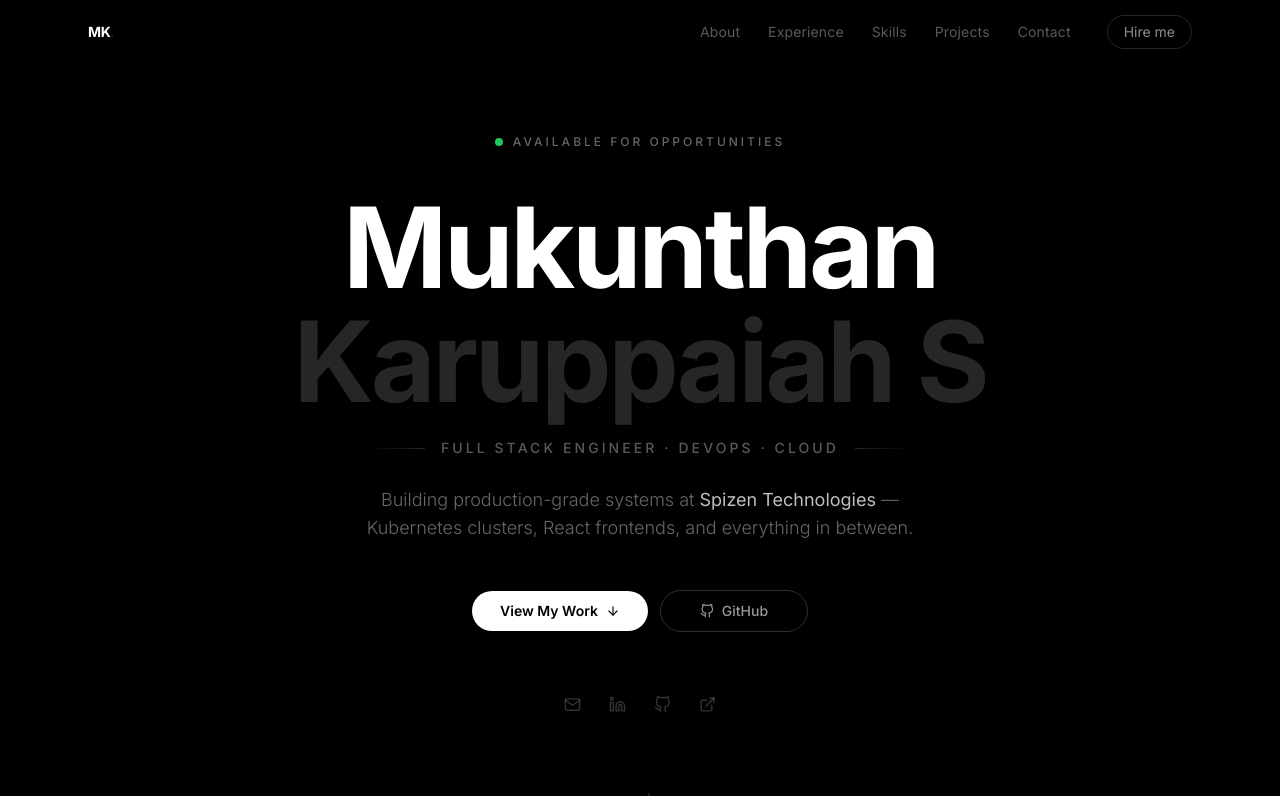
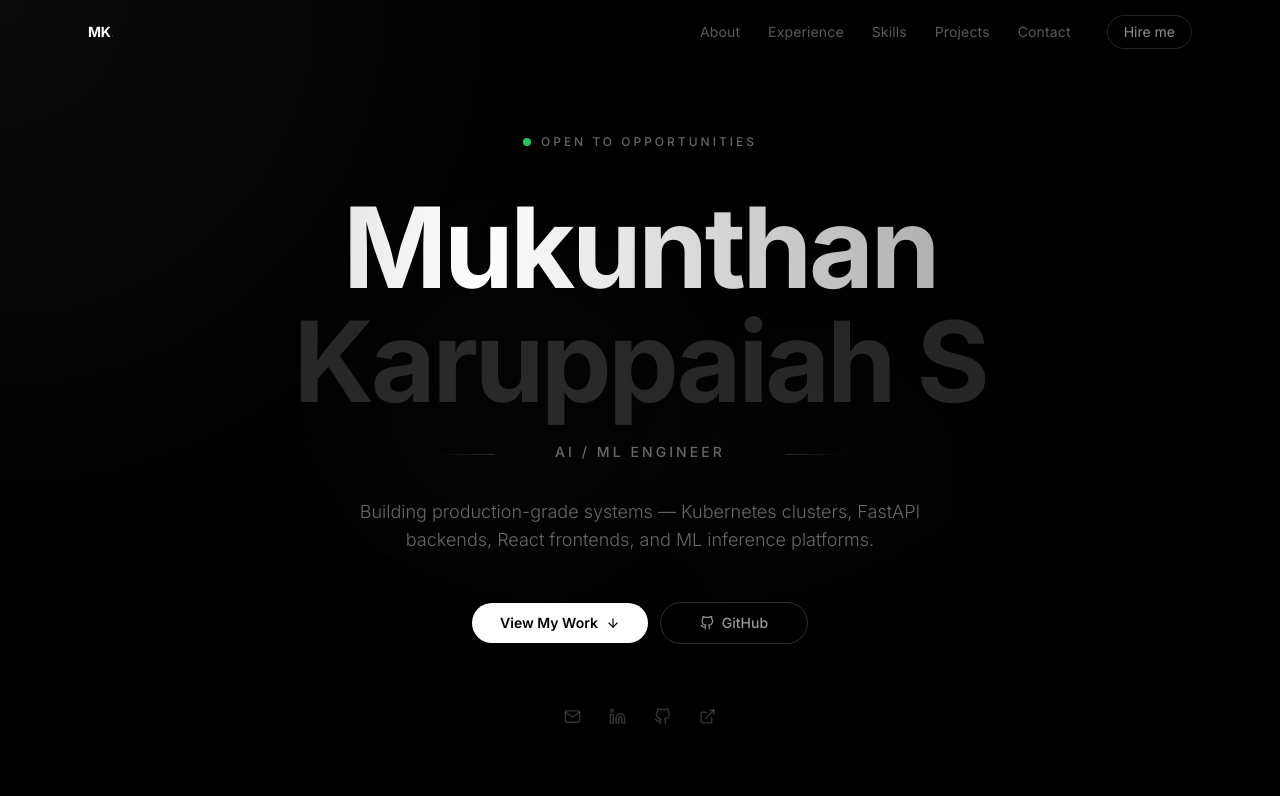
Before and after one commit to Mukunth1004/mukunthan-portfolio, a Next.js app: page / in a window 1280 px wide. Shown: the top 796 px of the page. Built offline with nearby package versions, Linux system fonts and the light colour scheme.

Commit message:
feat: Aceternity spotlight + Magic UI animated grid in Hero

```diff
--- a/app/sections/Hero.jsx
+++ b/app/sections/Hero.jsx
@@ -1,68 +1,111 @@
 'use client'
-import { motion } from 'framer-motion'
+import { motion, useMotionValue, useTransform, useSpring } from 'framer-motion'
+import { useRef, useEffect, useState } from 'react'
 import { Link } from 'react-scroll'
 import { FiArrowDown, FiGithub, FiLinkedin, FiMail, FiExternalLink } from 'react-icons/fi'
 
 const container = {
   hidden: { opacity: 0 },
-  show: {
-    opacity: 1,
-    transition: { staggerChildren: 0.12, delayChildren: 0.15 },
-  },
+  show: { opacity: 1, transition: { staggerChildren: 0.1, delayChildren: 0.2 } },
 }
-
 const item = {
-  hidden: { opacity: 0, y: 28 },
+  hidden: { opacity: 0, y: 30 },
   show: { opacity: 1, y: 0, transition: { duration: 0.8, ease: [0.25, 0.46, 0.45, 0.94] } },
 }
 
+const roles = ['Full Stack Engineer', 'DevOps & Cloud', 'AI / ML Engineer', 'Backend Architect']
+
 export default function Hero() {
+  const heroRef = useRef(null)
+  const mouseX = useMotionValue(0)
+  const mouseY = useMotionValue(0)
+  const [roleIdx, setRoleIdx] = useState(0)
+
+  const springX = useSpring(mouseX, { stiffness: 80, damping: 30 })
+  const springY = useSpring(mouseY, { stiffness: 80, damping: 30 })
+  const spotlightBg = useTransform(
+    [springX, springY],
+    ([x, y]) => `radial-gradient(700px circle at ${x}px ${y}px, rgba(255,255,255,0.045), transparent 80%)`
+  )
+
+  useEffect(() => {
+    const el = heroRef.current
+    if (!el) return
+    const handler = (e) => {
+      const rect = el.getBoundingClientRect()
+      mouseX.set(e.clientX - rect.left)
+      mouseY.set(e.clientY - rect.top)
+    }
+    el.addEventListener('mousemove', handler)
+    return () => el.removeEventListener('mousemove', handler)
+  }, [mouseX, mouseY])
+
+  useEffect(() => {
+    const t = setInterval(() => setRoleIdx(i => (i + 1) % roles.length), 2800)
+    return () => clearInterval(t)
+  }, [])
+
   return (
-    <section id="home" className="min-h-screen flex items-center justify-center relative overflow-hidden">
-      {/* Subtle dot grid */}
-      <div
-        className="absolute inset-0 opacity-[0.12]"
-        style={{
-          backgroundImage: 'radial-gradient(circle, rgba(255,255,255,0.5) 1px, transparent 1px)',
-          backgroundSize: '48px 48px',
-        }}
-      />
+    <section
+      id="home"
+      ref={heroRef}
+      className="min-h-screen flex items-center justify-center relative overflow-hidden"
+    >
+      {/* Aceternity-style spotlight */}
+      <motion.div className="pointer-events-none absolute inset-0 z-10" style={{ background: spotlightBg }} />
+
+      {/* Magic UI animated grid */}
+      <div className="absolute inset-0 animated-grid opacity-[0.18]" />
+
+      {/* Ambient glow blobs */}
+      <div className="absolute top-1/4 left-1/4 w-96 h-96 bg-white/[0.015] rounded-full blur-3xl animate-float" style={{ animationDelay: '0s' }} />
+      <div className="absolute bottom-1/4 right-1/4 w-80 h-80 bg-white/[0.01] rounded-full blur-3xl animate-float" style={{ animationDelay: '2s' }} />
+
       {/* Radial vignette */}
-      <div className="absolute inset-0 bg-[radial-gradient(ellipse_80%_60%_at_50%_50%,transparent_40%,#000_100%)]" />
+      <div className="absolute inset-0 bg-[radial-gradient(ellipse_80%_60%_at_50%_50%,transparent_35%,#000_100%)]" />
 
       <motion.div
         variants={container}
         initial="hidden"
         animate="show"
-        className="relative z-10 text-center max-w-5xl mx-auto px-6 py-32"
+        className="relative z-20 text-center max-w-5xl mx-auto px-6 py-32"
       >
-        {/* Live status badge */}
+        {/* Live badge */}
         <motion.div variants={item} className="inline-flex items-center gap-2.5 mb-10">
           <span className="relative flex h-2 w-2">
             <span className="animate-ping absolute inline-flex h-full w-full rounded-full bg-green-400 opacity-75" />
             <span className="relative inline-flex rounded-full h-2 w-2 bg-green-500" />
           </span>
           <span className="text-xs text-white/40 tracking-[0.25em] uppercase font-medium">
-            Available for opportunities
+            Open to opportunities
           </span>
         </motion.div>
 
-        {/* Main heading */}
+        {/* Name – shimmer on first word */}
         <motion.h1
           variants={item}
-          className="text-[clamp(3rem,10vw,7rem)] font-bold tracking-[-0.03em] leading-[1.02] mb-5"
+          className="text-[clamp(3rem,10vw,7rem)] font-bold tracking-[-0.03em] leading-[1.02] mb-6"
         >
-          <span className="text-white">Mukunthan</span>
+          <span className="shimmer-text">Mukunthan</span>
           <br />
           <span className="text-white/15">Karuppaiah S</span>
         </motion.h1>
 
-        {/* Role divider */}
-        <motion.div variants={item} className="flex items-center justify-center gap-4 mb-7">
+        {/* Cycling role badge */}
+        <motion.div variants={item} className="flex items-center justify-center gap-4 mb-8">
           <div className="h-px flex-1 max-w-[60px] bg-gradient-to-r from-transparent to-white/15" />
-          <p className="text-xs md:text-sm font-medium tracking-[0.22em] uppercase text-white/35">
-            Full Stack Engineer · DevOps · Cloud
-          </p>
+          <div className="relative h-6 overflow-hidden min-w-[260px]">
+            <motion.p
+              key={roleIdx}
+              initial={{ y: 20, opacity: 0 }}
+              animate={{ y: 0, opacity: 1 }}
+              exit={{ y: -20, opacity: 0 }}
+              transition={{ duration: 0.4, ease: 'easeOut' }}
+              className="text-xs md:text-sm font-medium tracking-[0.22em] uppercase text-white/40 text-center absolute inset-x-0"
+            >
+              {roles[roleIdx]}
+            </motion.p>
+          </div>
           <div className="h-px flex-1 max-w-[60px] bg-gradient-to-l from-transparent to-white/15" />
         </motion.div>
 
@@ -71,30 +114,19 @@ export default function Hero() {
           variants={item}
           className="text-base md:text-lg text-white/40 max-w-xl mx-auto mb-12 leading-relaxed font-light"
         >
-          Building production-grade systems at{' '}
-          <span className="text-white/75 font-normal">Spizen Technologies</span> —
-          Kubernetes clusters, React frontends, and everything in between.
+          Building production-grade systems — Kubernetes clusters, FastAPI backends,
+          React frontends, and ML inference platforms.
         </motion.p>
 
         {/* CTAs */}
-        <motion.div
-          variants={item}
-          className="flex flex-col sm:flex-row items-center justify-center gap-3 mb-16"
-        >
+        <motion.div variants={item} className="flex flex-col sm:flex-row items-center justify-center gap-3 mb-16">
           <Link to="projects" smooth duration={700} offset={-70}>
             <button className="btn-primary group min-w-[148px]">
               View My Work
-              <FiArrowDown
-                size={14}
-                className="ml-2 group-hover:translate-y-0.5 transition-transform"
-              />
+              <FiArrowDown size={14} className="ml-2 group-hover:translate-y-0.5 transition-transform" />
             </button>
           </Link>
-          <a
-            href="https://github.com/Mukunth1004"
-            target="_blank"
-            rel="noopener noreferrer"
-          >
+          <a href="https://github.com/Mukunth1004" target="_blank" rel="noopener noreferrer">
             <button className="btn-secondary group min-w-[148px]">
               <FiGithub size={14} className="mr-2" />
               GitHub
@@ -116,7 +148,7 @@ export default function Hero() {
               target="_blank"
               rel="noopener noreferrer"
               aria-label={label}
-              className="text-white/20 hover:text-white/70 transition-colors duration-300"
+              className="text-white/20 hover:text-white/70 hover:scale-110 transition-all duration-300"
             >
               <Icon size={17} />
             </a>
@@ -128,7 +160,7 @@ export default function Hero() {
       <motion.div
         animate={{ y: [0, 7, 0] }}
         transition={{ repeat: Infinity, duration: 2.8, ease: 'easeInOut' }}
-        className="absolute bottom-10 left-1/2 -translate-x-1/2"
+        className="absolute bottom-10 left-1/2 -translate-x-1/2 z-20"
       >
         <FiArrowDown className="text-white/15" size={18} />
       </motion.div>
```
